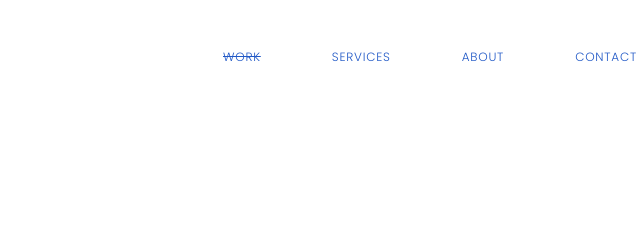
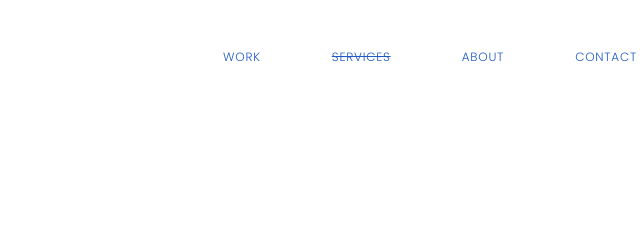
Before and after one commit to Anvarmirzo/nova-lab, a plain HTML site: page services.html in a window 1280 px wide. Shown: the top 240 px of the page, 471-1111 px from the left. Drawn offline with Linux system fonts and the light colour scheme.

Commit message:
Update services.html

```diff
--- a/services.html
+++ b/services.html
@@ -42,10 +42,10 @@
         </button>
         <ul class="navigation">
             <li class="navigation__item">
-                <a class="navigation__link navigation__link--active" href="works.html">work</a>
+                <a class="navigation__link" href="works.html">work</a>
             </li>
             <li class="navigation__item">
-                <a class="navigation__link" href="services.html">services</a>
+                <a class="navigation__link  navigation__link--active" href="services.html">services</a>
             </li>
             <li class="navigation__item">
                 <a class="navigation__link" href="#about">about</a>
```
